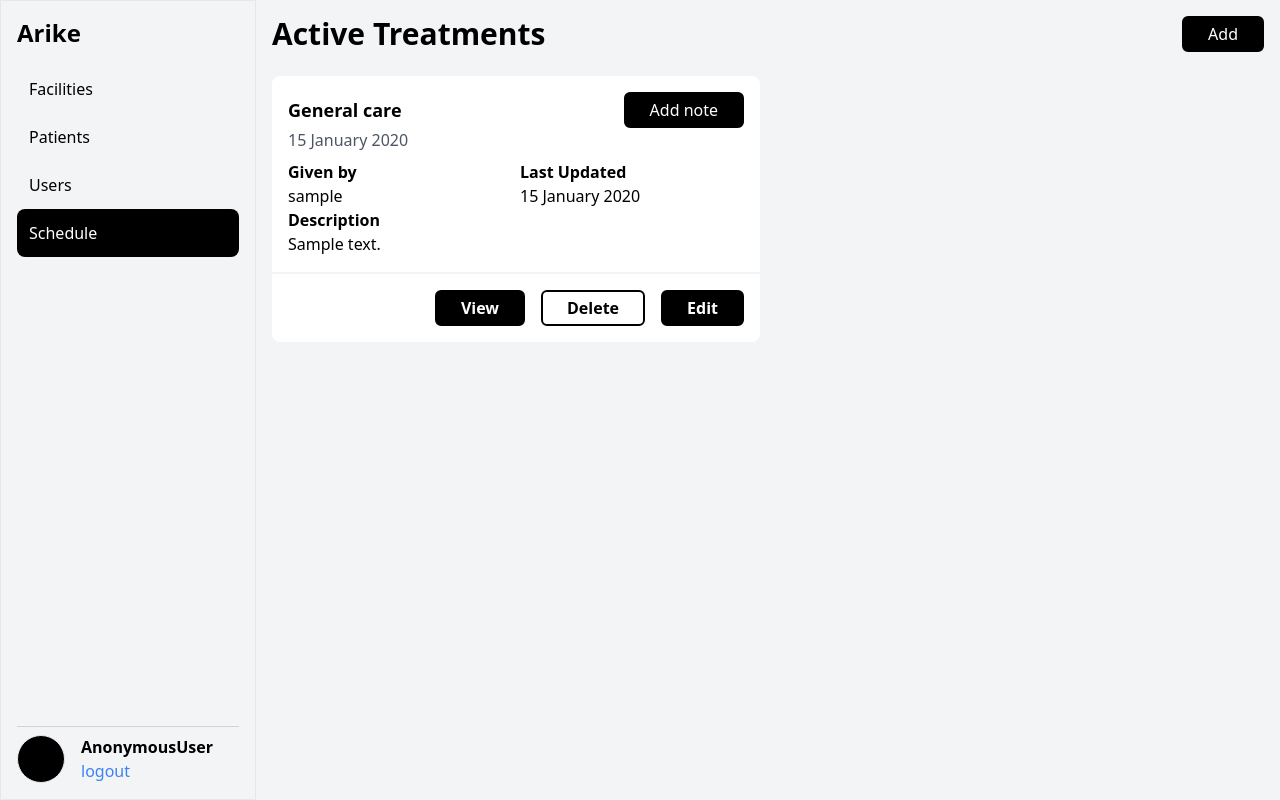
After one commit to Ritesh-Aggarwal/arike, a Django app: page /patient/visit/1/active-treatments in a window 1280 px wide. The commit adds this page. Run offline with Django 4.2, Linux system fonts and the light colour scheme; tables that the repository leaves empty hold one stand-in row (values such as "Sample post").

Commit message:
crud for treatment notes

```diff
--- a/app/models.py
+++ b/app/models.py
@@ -225,3 +225,12 @@ class VisitSchedule(models.Model):
         on_delete=models.CASCADE,
         null=True, blank=True
     )
+
+class TreatmentNotes(models.Model):
+    note = models.CharField(max_length=255)
+    treatment = models.ForeignKey(
+        Treatment, on_delete=models.CASCADE, null=True, blank=True
+    )
+    visit = models.ForeignKey(
+        VisitSchedule, on_delete=models.CASCADE, null=True, blank=True
+    )
--- a/app/views.py
+++ b/app/views.py
@@ -12,9 +12,9 @@ from django.views.generic.list import ListView
 from app.forms import (CustomUserCreationForm, CustomUserUpdateForm,
                        DiseaseHistoryCreateForm, FacilityCreateForm,
                        FamilyCreateForm, HealthInfoForm, PatientCreateForm,
-                       TreatementCreateForm, VisitScheduleCreateForm)
+                       TreatementCreateForm, TreatmentNoteForm, VisitScheduleCreateForm)
 from app.models import (CustomUser, Facility, FamilyDetail, Patient,
-                        PatientDisease,  Treatment, VisitDetails, VisitSchedule)
+                        PatientDisease,  Treatment, TreatmentNotes, VisitDetails, VisitSchedule)
 
 
 # Create your views here.
@@ -272,6 +272,15 @@ class ListTreatmentView(ListView):
         qs = Treatment.objects.filter(patient=pk)
         return qs
 
+class DetailTreatmentView(DetailView):
+    model = Treatment
+    template_name = "treatment/detail.html"
+
+    def get_context_data(self,**kwargs):
+        context = super().get_context_data(**kwargs)
+        pk = self.kwargs["pk"]
+        context['notes'] = TreatmentNotes.objects.filter(treatment=pk)
+        return context
 
 class CreateTreatmentView(CreateView):
     model = Treatment
@@ -399,8 +408,52 @@ class UpdateHealthInfoView(UpdateView):
     def get_object(self):
         pk = self.kwargs["visit"]
         visit = VisitSchedule.objects.get(pk=pk)
-        print(visit.visit_details)
         obj =  VisitDetails.objects.get(pk=visit.visit_details.id)
         return obj
 
 ########################################################################################
+########################################################################################
+
+class ListActiveTreatmentView(ListView):
+    model = Treatment
+    template_name="visit/treatments.html"
+    context_object_name = "objects"
+
+    def get_context_data(self,**kwargs):
+        context = super().get_context_data(**kwargs)
+        pk = self.kwargs["visit"]
+        context['visit'] = pk
+        context['patient'] = context["objects"][0].patient
+        return context
+
+    def get_queryset(self):
+        pk = self.kwargs["visit"]
+        visit = VisitSchedule.objects.get(pk=pk)
+        qs = Treatment.objects.filter(patient=visit.patient)
+        return qs
+
+class AddTreatementNoteView(CreateView):
+    model = TreatmentNotes
+    form_class = TreatmentNoteForm
+    template_name = "visit/create_note.html"
+    success_url = '/schedule'
+
+    def form_valid(self, form):
+        self.object = form.save()
+        pk = self.kwargs["pk"]
+        visit = self.kwargs["visit"]
+        treatment = Treatment.objects.get(pk=pk)
+        visit = VisitSchedule.objects.get(pk=visit)
+        self.object.treatment = treatment
+        self.object.visit = visit
+        self.object.save()
+        return HttpResponseRedirect(self.get_success_url())
+
+    def get_context_data(self,**kwargs):
+        context = super().get_context_data(**kwargs)
+        pk = self.kwargs["pk"]
+        treatment = Treatment.objects.get(pk=pk)
+        context['treatment'] = treatment
+        return context
+
+########################################################################################
--- a/arike/urls.py
+++ b/arike/urls.py
@@ -13,16 +13,16 @@ Including another URLconf
     1. Import the include() function: from django.urls import include, path
     2. Add a URL to urlpatterns:  path('blog/', include('blog.urls'))
 """
-from app.views import (AgendaView, CreateDiseaseHistoryView, CreateMemberView,
+from app.views import (AddTreatementNoteView, AgendaView, CreateDiseaseHistoryView, CreateMemberView,
                        CreateTreatmentView, CreateUserView,
                        CreateVisitSchedule, DeleteDiseaseHistoryView,
-                       DeleteMemberView, DeleteTreatmentView, DeleteUserView, DeleteVisitView,
+                       DeleteMemberView, DeleteTreatmentView, DeleteUserView, DeleteVisitView, DetailTreatmentView,
                        DetailUserView, GenericFacilityCreateView,
                        GenericFacilityDeleteView, GenericFacilityDetailView,
                        GenericFacilityUpdateView, GenericFacilityView,
                        GenericPatientCreateView, GenericPatientDeleteView,
                        GenericPatientDetailView, GenericPatientUpdateView,
-                       GenericPatientView, ListDiseaseHistoryView,
+                       GenericPatientView, ListActiveTreatmentView, ListDiseaseHistoryView,
                        ListFamilyView, ListScheduleView, ListTreatmentView, ListVisitHistoryView,
                        LoginView, PatientVisitView, ProfileView, UpdateDiseaseHistoryView, UpdateHealthInfoView,
                        UpdateMemberView, UpdatePasswordView, UpdateProfileView,
@@ -76,6 +76,7 @@ urlpatterns += [
 
 urlpatterns += [
     path('patient/<pk>/treatments',ListTreatmentView.as_view(), name='patient'),
+    path('patient/<int:patient>/treatment/<pk>',DetailTreatmentView.as_view(), name='patient'),
     path('patient/<int:patient>/add-treatment',CreateTreatmentView.as_view(), name='patient'),
     path('update-treatment/<pk>',UpdateTreatmentView.as_view(), name='patient'),
     path('delete-treatment/<pk>',DeleteTreatmentView.as_view(), name='patient'),
@@ -89,4 +90,6 @@ urlpatterns += [
     path('delete-visit/<pk>',DeleteVisitView.as_view(), name='schedule'),
     path('patient/visit/<pk>',PatientVisitView.as_view(), name='schedule'),
     path('patient/visit/<int:visit>/health-info',UpdateHealthInfoView.as_view(), name='schedule'),
+    path('patient/visit/<int:visit>/active-treatments',ListActiveTreatmentView.as_view(), name='schedule'),
+    path('patient/visit/<int:visit>/active-treatments/<pk>/add-note',AddTreatementNoteView.as_view(), name='schedule'),
 ]
--- a/templates/treatment/list.html
+++ b/templates/treatment/list.html
@@ -10,7 +10,8 @@
 <div class="grid grid-cols-2 gap-4">
         {%for object in objects %}
         <div class="overflow-clip">
-                <div class="border-0 bg-white rounded-t-lg p-4 flex flex-col justify-between">
+                <a href="/patient/{{patient.id}}/treatment/{{object.id}}"
+                        class="border-0 bg-white rounded-t-lg p-4 flex flex-col justify-between">
                         <div class="flex items-center justify-between">
                                 <div class="text-lg font-semibold">{{object.get_care_type_display}}</div>
                         </div>
@@ -37,7 +38,7 @@
                                         {{object.description}}
                                 </div>
                         </div>
-                </div>
+                </a>
                 <div class="rounded-b-lg  font-semibold bg-white p-4 border-0 mt-0.5">
                         <div class="flex justify-end items-center">
                                 <a href="/delete-treatment/{{object.id}}"
--- a/templates/visit/menu.html
+++ b/templates/visit/menu.html
@@ -4,7 +4,7 @@
     <div class="text-3xl font-semibold ">Visit</div>
 </div>
 <div class="w-4/5 mx-auto grid grid-cols-2 gap-4">
-    <a href="/patient/visit/{{object.id}}/treatment-notes"
+    <a href="/patient/visit/{{object.id}}/active-treatments"
         class="p-4 bg-white rounded-lg flex justify-center items-center font-semibold h-28">Treatment Notes</a>
     <a href="/patient/visit/{{object.id}}/health-info"
         class="p-4 bg-white rounded-lg flex justify-center items-center font-semibold">Health Information</a>
--- /dev/null
+++ b/templates/visit/treatments.html
@@ -0,0 +1,55 @@
+{% extends "dashboard.html" %}
+{%block page_content%}
+<div class="flex justify-between items-center mb-6">
+    <div class="text-3xl font-semibold ">Active Treatments</div>
+    <a href="/patient/{{patient.id}}/add-treatment"
+        class="border-2 rounded-md border-black bg-black text-white px-6 py-1 ">Add</a>
+</div>
+<div class="grid grid-cols-2 gap-4">
+    {%for object in objects %}
+    <div class="overflow-clip">
+        <div class="border-0 bg-white rounded-t-lg p-4 flex flex-col justify-between">
+            <div class="flex items-center justify-between">
+                <div class="text-lg font-semibold">{{object.get_care_type_display}}</div>
+                <a href="/patient/visit/{{visit}}/active-treatments/{{object.id}}/add-note"
+                    class="border-2 rounded-md border-black bg-black text-white px-6 py-1 ">Add
+                    note</a>
+            </div>
+            <div class="text-gray-600">{{object.pretty_date.created}}</div>
+            <!-- <div class="text-gray-600">{{object.get_sub_care_type}}</div> -->
+            <div class="mt-2 grid grid-cols-2 gap-2">
+                <div class="font-semibold">
+                    Given by
+                    <div class="font-normal">
+                        {{object.given_by}}
+                    </div>
+                </div>
+                <div class="font-semibold">
+                    Last Updated
+                    <div class="font-normal">
+                        {{object.pretty_date.last}}
+                    </div>
+                </div>
+
+            </div>
+            <div class="font-semibold">
+                Description
+                <div class="font-normal">
+                    {{object.description}}
+                </div>
+            </div>
+        </div>
+        <div class="rounded-b-lg  font-semibold bg-white p-4 border-0 mt-0.5">
+            <div class="flex justify-end items-center">
+                <a href="/patient/{{patient.id}}/treatment/{{object.id}}"
+                    class="mr-4 border-2 rounded-md border-black bg-black text-white px-6 py-1">View</a>
+                <a href="/delete-treatment/{{object.id}}"
+                    class="border-2 mr-4 rounded-md border-black px-6 py-1">Delete</a>
+                <a href="/update-treatment/{{object.id}}"
+                    class="border-2 rounded-md border-black bg-black text-white px-6 py-1">Edit</a>
+            </div>
+        </div>
+    </div>
+    {%endfor%}
+</div>
+{%endblock%}
```
Also changed, not shown: app/forms.py (+7 -2 lines), templates/treatment/detail.html (added, +48 -0 lines), templates/visit/create_note.html (added, +47 -0 lines), app/migrations/0029_treatmentnotes_visitschedule_treatment_notes.py (added), app/migrations/0030_alter_treatmentnotes_visit.py (added), app/migrations/0031_remove_visitschedule_treatment_notes.py (added).
